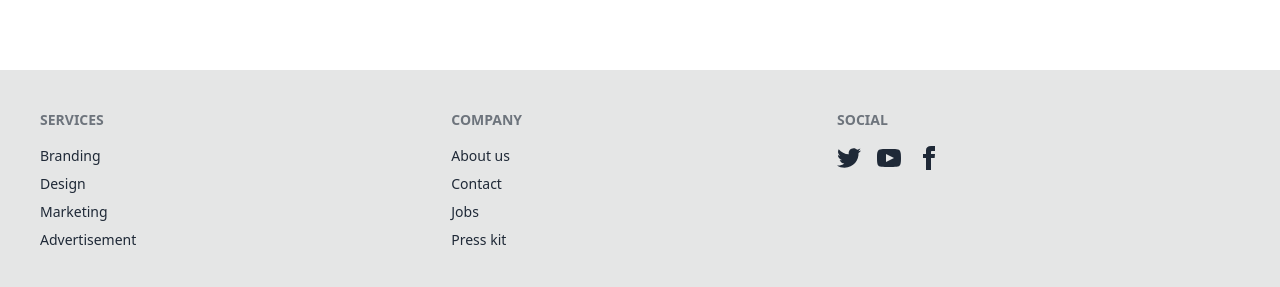
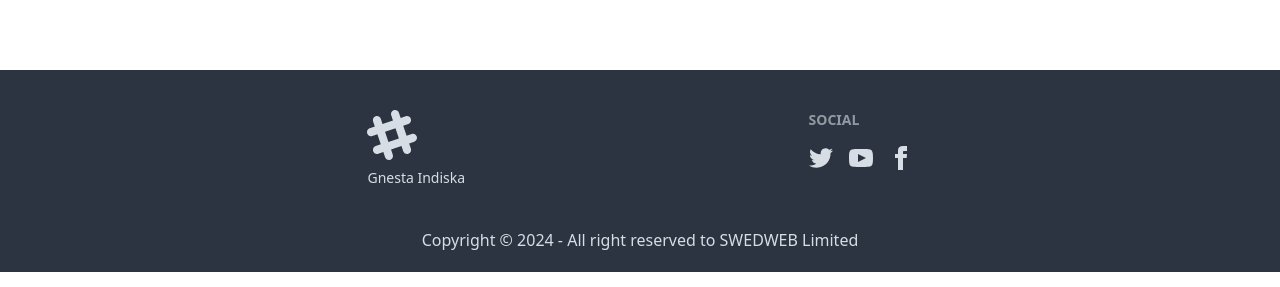
Before and after one commit to SWEDWEB-LIMITED/gnesta_indiska_client, a React (Vite) app: page / in a window 1280 px wide. Shown: the part 1526-1813 px from the top of the page. Built offline with nearby package versions, Linux system fonts and the light colour scheme.

Commit message:
added footer

```diff
--- a/package.json
+++ b/package.json
@@ -16,8 +16,8 @@
     "match-sorter": "^6.3.4",
     "react": "^18.2.0",
     "react-dom": "^18.2.0",
+    "react-icons": "^5.0.1",
     "react-responsive-carousel": "^3.2.23",
-    "react-icons": "^5.0.1",
     "react-router-dom": "^6.22.1",
     "sort-by": "^1.2.0",
     "sweetalert2": "^11.10.5",
--- a/src/Pages/Home/Banner/Banner.tsx
+++ b/src/Pages/Home/Banner/Banner.tsx
@@ -5,7 +5,7 @@
 
 const Banner = () => {
     return (
-        <Carousel autoPlay={true} infiniteLoop={true} interval={5000} >
+        <Carousel autoPlay={true} infiniteLoop={true} interval={5000}>
             <div>
                 <img src={banner} alt="Banner 1" />
             </div>
--- a/src/Pages/Home/Footer/Footer.tsx
+++ b/src/Pages/Home/Footer/Footer.tsx
@@ -2,31 +2,27 @@
 
 const Footer = () => {
     return (
+        <div className="bg-neutral text-neutral-content">
+           <footer className="footer p-10 justify-evenly ">
             <div>
-           <footer className="footer p-10 bg-base-300 text-base-content">
-  <nav>
-    <h6 className="footer-title">Services</h6>
-    <a className="link link-hover">Branding</a>
-    <a className="link link-hover">Design</a>
-    <a className="link link-hover">Marketing</a>
-    <a className="link link-hover">Advertisement</a>
-  </nav>
-  <nav>
-    <h6 className="footer-title">Company</h6>
-    <a className="link link-hover">About us</a>
-    <a className="link link-hover">Contact</a>
-    <a className="link link-hover">Jobs</a>
-    <a className="link link-hover">Press kit</a>
-  </nav>
-  <nav>
+                <svg width="50" height="50" viewBox="0 0 24 24" xmlns="http://www.w3.org/2000/svg" fillRule="evenodd" clipRule="evenodd" className="fill-current"><path d="M22.672 15.226l-2.432.811.841 2.515c.33 1.019-.209 2.127-1.23 2.456-1.15.325-2.148-.321-2.463-1.226l-.84-2.518-5.013 1.677.84 2.517c.391 1.203-.434 2.542-1.831 2.542-.88 0-1.601-.564-1.86-1.314l-.842-2.516-2.431.809c-1.135.328-2.145-.317-2.463-1.229-.329-1.018.211-2.127 1.231-2.456l2.432-.809-1.621-4.823-2.432.808c-1.355.384-2.558-.59-2.558-1.839 0-.817.509-1.582 1.327-1.846l2.433-.809-.842-2.515c-.33-1.02.211-2.129 1.232-2.458 1.02-.329 2.13.209 2.461 1.229l.842 2.515 5.011-1.677-.839-2.517c-.403-1.238.484-2.553 1.843-2.553.819 0 1.585.509 1.85 1.326l.841 2.517 2.431-.81c1.02-.33 2.131.211 2.461 1.229.332 1.018-.21 2.126-1.23 2.456l-2.433.809 1.622 4.823 2.433-.809c1.242-.401 2.557.484 2.557 1.838 0 .819-.51 1.583-1.328 1.847m-8.992-6.428l-5.01 1.675 1.619 4.828 5.011-1.674-1.62-4.829z"></path></svg>
+                <p>Gnesta Indiska</p>
+            </div>
+            <div>
                 <h6 className="footer-title">Social</h6>
                 <div className="grid grid-flow-col gap-4">
                 <a><svg xmlns="http://www.w3.org/2000/svg" width="24" height="24" viewBox="0 0 24 24" className="fill-current"><path d="M24 4.557c-.883.392-1.832.656-2.828.775 1.017-.609 1.798-1.574 2.165-2.724-.951.564-2.005.974-3.127 1.195-.897-.957-2.178-1.555-3.594-1.555-3.179 0-5.515 2.966-4.797 6.045-4.091-.205-7.719-2.165-10.148-5.144-1.29 2.213-.669 5.108 1.523 6.574-.806-.026-1.566-.247-2.229-.616-.054 2.281 1.581 4.415 3.949 4.89-.693.188-1.452.232-2.224.084.626 1.956 2.444 3.379 4.6 3.419-2.07 1.623-4.678 2.348-7.29 2.04 2.179 1.397 4.768 2.212 7.548 2.212 9.142 0 14.307-7.721 13.995-14.646.962-.695 1.797-1.562 2.457-2.549z"></path></svg></a>
                 <a><svg xmlns="http://www.w3.org/2000/svg" width="24" height="24" viewBox="0 0 24 24" className="fill-current"><path d="M19.615 3.184c-3.604-.246-11.631-.245-15.23 0-3.897.266-4.356 2.62-4.385 8.816.029 6.185.484 8.549 4.385 8.816 3.6.245 11.626.246 15.23 0 3.897-.266 4.356-2.62 4.385-8.816-.029-6.185-.484-8.549-4.385-8.816zm-10.615 12.816v-8l8 3.993-8 4.007z"></path></svg></a>
                 <a><svg xmlns="http://www.w3.org/2000/svg" width="24" height="24" viewBox="0 0 24 24" className="fill-current"><path d="M9 8h-3v4h3v12h5v-12h3.642l.358-4h-4v-1.667c0-.955.192-1.333 1.115-1.333h2.885v-5h-3.808c-3.596 0-5.192 1.583-5.192 4.615v3.385z"></path></svg></a>
                 </div>
-  </nav>
+            </div>
+
             </footer>
+            <div className="text-center pb-5">
+                <p>Copyright © 2024 - All right reserved to SWEDWEB Limited</p>
+            </div>
+
+
         </div>
     );
 };
```
Also changed, not shown: 1 other file (tests, documents, lock files or other folders). Lines whose indentation alone changed are shown as unchanged.
